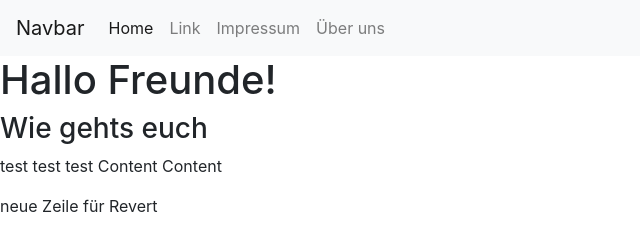
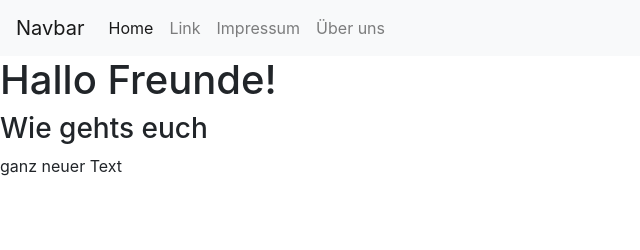
Before and after one commit to FrankIllner/git-buch-webseite, a plain HTML site: page index.html in a window 1280 px wide. Shown: the whole page, without its empty margins (0-640 px from the left). Drawn offline with nearby package versions, Linux system fonts and the light colour scheme.

Commit message:
neuer Content

```diff
--- a/index.html
+++ b/index.html
@@ -27,11 +27,11 @@
 	</nav>
     <h1>Hallo Freunde!</h1>
 	<h3>Wie gehts euch</h3>
-	<p>test test test Content Content</p>
+	<p>ganz neuer Text</p>
     <!-- Optional JavaScript -->
     <!-- jQuery first, then Popper.js, then Bootstrap JS -->
     <script src="https://code.jquery.com/jquery-3.2.1.slim.min.js" integrity="sha384-KJ3o2DKtIkvYIK3UENzmM7KCkRr/rE9/Qpg6aAZGJwFDMVNA/GpGFF93hXpG5KkN" crossorigin="anonymous"></script>
     <script src="https://cdnjs.cloudflare.com/ajax/libs/popper.js/1.12.9/umd/popper.min.js" integrity="sha384-ApNbgh9B+Y1QKtv3Rn7W3mgPxhU9K/ScQsAP7hUibX39j7fakFPskvXusvfa0b4Q" crossorigin="anonymous"></script>
     <script src="https://maxcdn.bootstrapcdn.com/bootstrap/4.0.0/js/bootstrap.min.js" integrity="sha384-JZR6Spejh4U02d8jOt6vLEHfe/JQGiRRSQQxSfFWpi1MquVdAyjUar5+76PVCmYl" crossorigin="anonymous"></script>
   </body>
-</html>neue Zeile für Revert
+</html>
```
